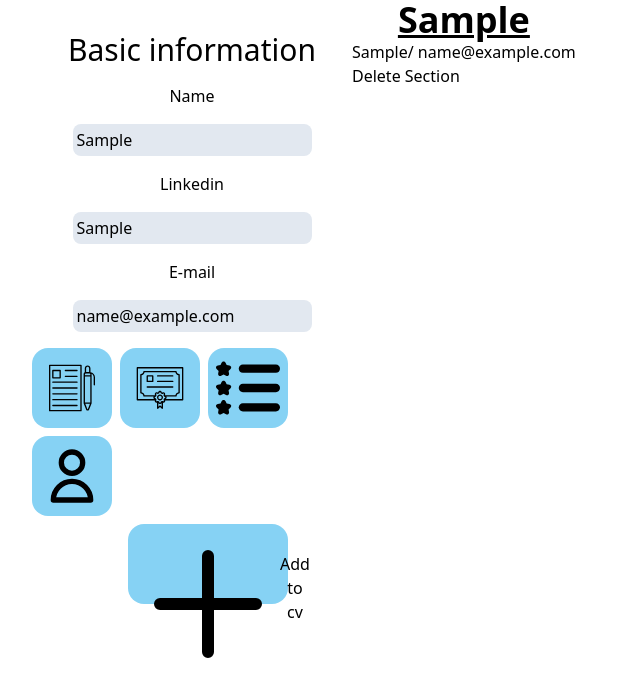
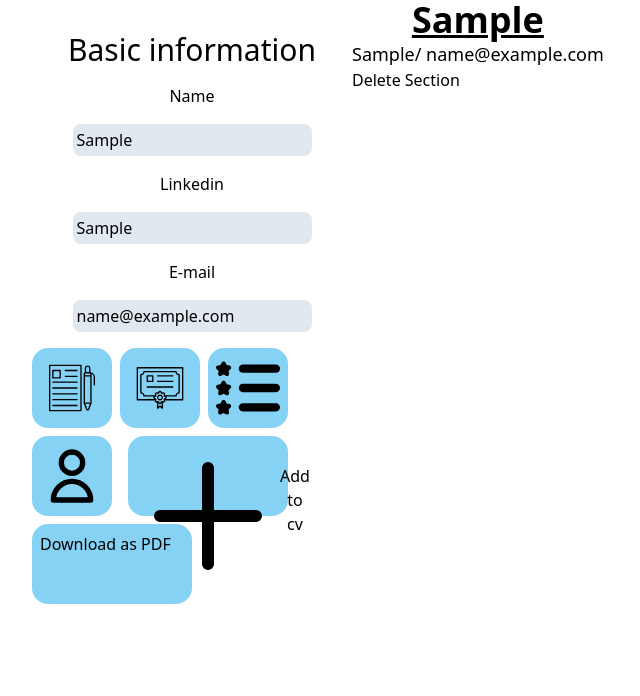
Before and after one commit to Kevyn-lucca/cv-maker, a React (Vite) app: page / in a window 1280 px wide. Both pictures are taken after typing "Sample", "Sample", "name@example.com" into the empty fields and a click on the button "Add to cv". Shown: the top 696 px of the page, without its empty margins (0-640 px from the left). Built offline with nearby package versions, Linux system fonts and the light colour scheme.

Commit message:
UI and UX inprovementrealized

```diff
--- a/package.json
+++ b/package.json
@@ -10,6 +10,10 @@
     "preview": "vite preview"
   },
   "dependencies": {
+    "docx": "^8.5.0",
+    "file-saver": "^2.0.5",
+    "html2canvas": "^1.4.1",
+    "jspdf": "^2.5.1",
     "react": "^18.2.0",
     "react-dom": "^18.2.0"
   },
--- a/src/AddItem.jsx
+++ b/src/AddItem.jsx
@@ -28,6 +28,22 @@ export function AddItem({
 			case "Skills":
 				setContent(
 					<div>
+						<h1 className="text-center font-bold text-4xl underline">
+							{" "}
+							Skills
+						</h1>
+						<ul>
+							{items.map((item, index) => (
+								<li key={index}>{item}</li>
+							))}
+						</ul>
+						<button onClick={deleteSection}>Delete Section</button>
+					</div>
+				);
+				break;
+			case "":
+				setContent(
+					<div>
 						<h1>Skills</h1>
 						<ul>
 							{items.map((item, index) => (
@@ -44,9 +60,9 @@ export function AddItem({
 						<h1 className="text-center font-bold text-4xl underline">
 							{items[0]}
 						</h1>
-						<p>
+						<p className="text-lg">
 							{items[1]}/ {items[2]}
-						</p>{" "}
+						</p>
 						<button onClick={deleteSection}>Delete Section</button>
 					</div>
 				);
--- a/src/Creator.jsx
+++ b/src/Creator.jsx
@@ -1,4 +1,6 @@
 import { useState, useRef } from "react";
+import html2canvas from "html2canvas";
+import jsPDF from "jspdf";
 import { AddItem } from "./AddItem";
 
 function GetInformation() {
@@ -11,6 +13,7 @@ function GetInformation() {
 	const data1Ref = useRef(null);
 	const data2Ref = useRef(null);
 	const data3Ref = useRef(null);
+	const itemsRef = useRef(null);
 
 	function DisplayData() {
 		let newItem = null;
@@ -32,30 +35,47 @@ function GetInformation() {
 				setData1("School");
 				setData2("Major");
 				setData3("Date");
-
 				break;
 			case "Skills":
 				setInformation("Skills");
 				setData1("a major skill");
 				setData2("a major skill");
 				setData3("a major skill");
-
 				break;
 			case "Certificates":
 				setInformation("Certificates");
 				setData1("a certificate");
 				setData2("a certificate");
 				setData3("a certificate");
-
 				break;
 			default:
 				setInformation("Basic information");
 				setData1("Name");
 				setData2("Linkedin");
 				setData3("E-mail");
-
 				break;
 		}
+	}
+
+	function hideButtons() {
+		const buttons = itemsRef.current.querySelectorAll("button");
+		buttons.forEach((button) => (button.style.display = "none"));
+	}
+
+	function showButtons() {
+		const buttons = itemsRef.current.querySelectorAll("button");
+		buttons.forEach((button) => (button.style.display = ""));
+	}
+
+	function downloadDivAsPDF() {
+		hideButtons();
+		html2canvas(itemsRef.current).then((canvas) => {
+			const imgData = canvas.toDataURL("image/png");
+			const pdf = new jsPDF();
+			pdf.addImage(imgData, "PNG", 0, 0);
+			pdf.save("Your resume.pdf");
+			showButtons();
+		});
 	}
 
 	return (
@@ -121,7 +141,7 @@ function GetInformation() {
 						/>
 					</button>
 					<button
-						className="w-40 h-20 ml-24 flex text-center bg-sky-500/50 hover:bg-cyan-600 rounded-2xl p-2"
+						className="w-40 h-20 ml-2 flex text-center bg-sky-500/50 hover:bg-cyan-600 rounded-2xl p-2"
 						onClick={DisplayData}
 					>
 						<img
@@ -130,12 +150,19 @@ function GetInformation() {
 						/>
 						<p className="mt-5">Add to cv </p>
 					</button>
+					<button
+						className="w-40 h-20 flex text-center bg-sky-500/50 hover:bg-cyan-600 rounded-2xl p-2"
+						onClick={downloadDivAsPDF}
+					>
+						Download as PDF
+					</button>
 				</div>
 			</div>
-			<div>
+			<div ref={itemsRef}>
 				{items.map((item, index) => (
 					<AddItem
 						key={index}
+						className="add-item"
 						ProcessedData1={item.ProcessedData1}
 						ProcessedData2={item.ProcessedData2}
 						ProcessedData3={item.ProcessedData3}
```
Also changed, not shown: 1 other file (tests, documents, lock files or other folders).
